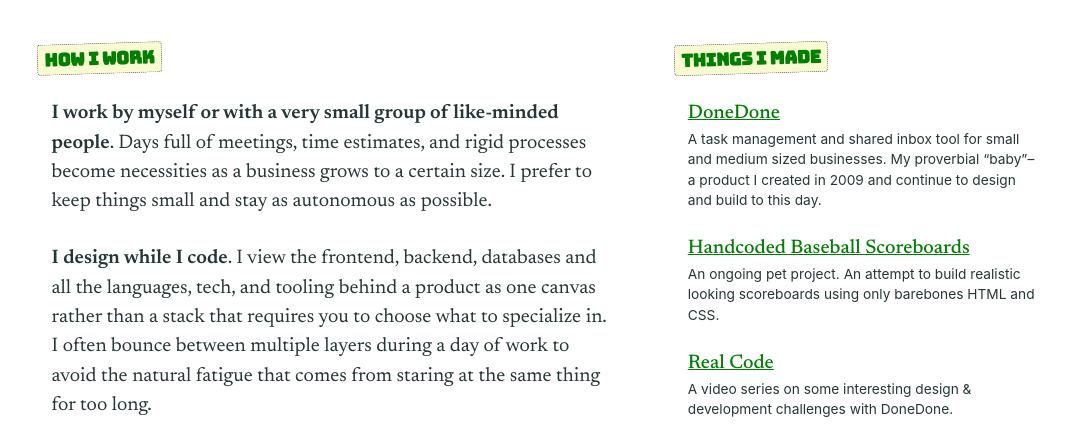
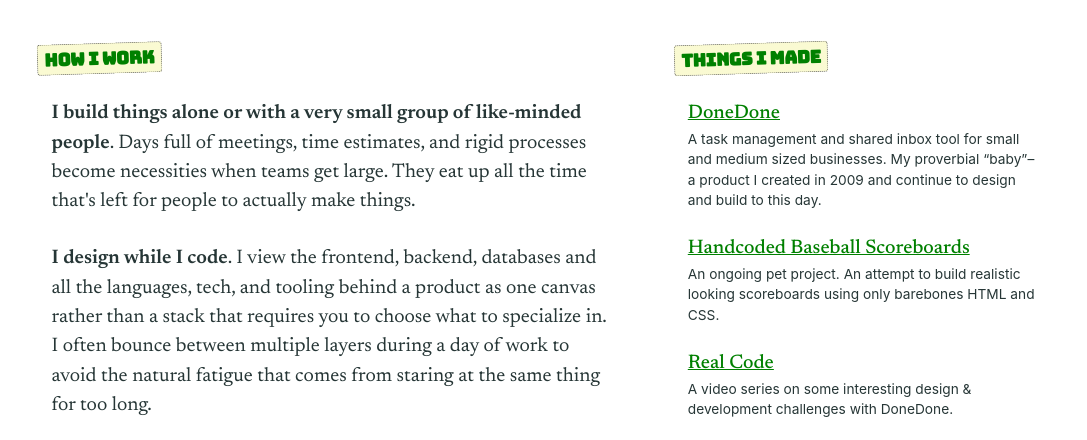
Before and after one commit to kawaicheung/kawaicheung.github.io, a plain HTML site: page index.html in a window 1280 px wide. Shown: the part 304-744 px from the top of the page, without its empty margins (96-1183 px from the left). Drawn offline with Linux system fonts and the light colour scheme.

Commit message:
Update index.html

```diff
--- a/index.html
+++ b/index.html
@@ -234,10 +234,10 @@
         <div class="grid-item">
           <h5>How I work</h5>
           <p>
-            <strong>I work by myself or with a very small group of like-minded people</strong>.
+            <strong>I build things alone or with a very small group of like-minded people</strong>.
             Days full of meetings, time estimates, and rigid processes become necessities
-            as a business grows to a certain size. I prefer to keep things small and stay
-            as autonomous as possible.
+            when teams get large. They eat up all the time that's left for people to actually
+            make things.
           </p>
           <p>
             <strong>I design while I code</strong>. I view the frontend, backend, databases and all
```
